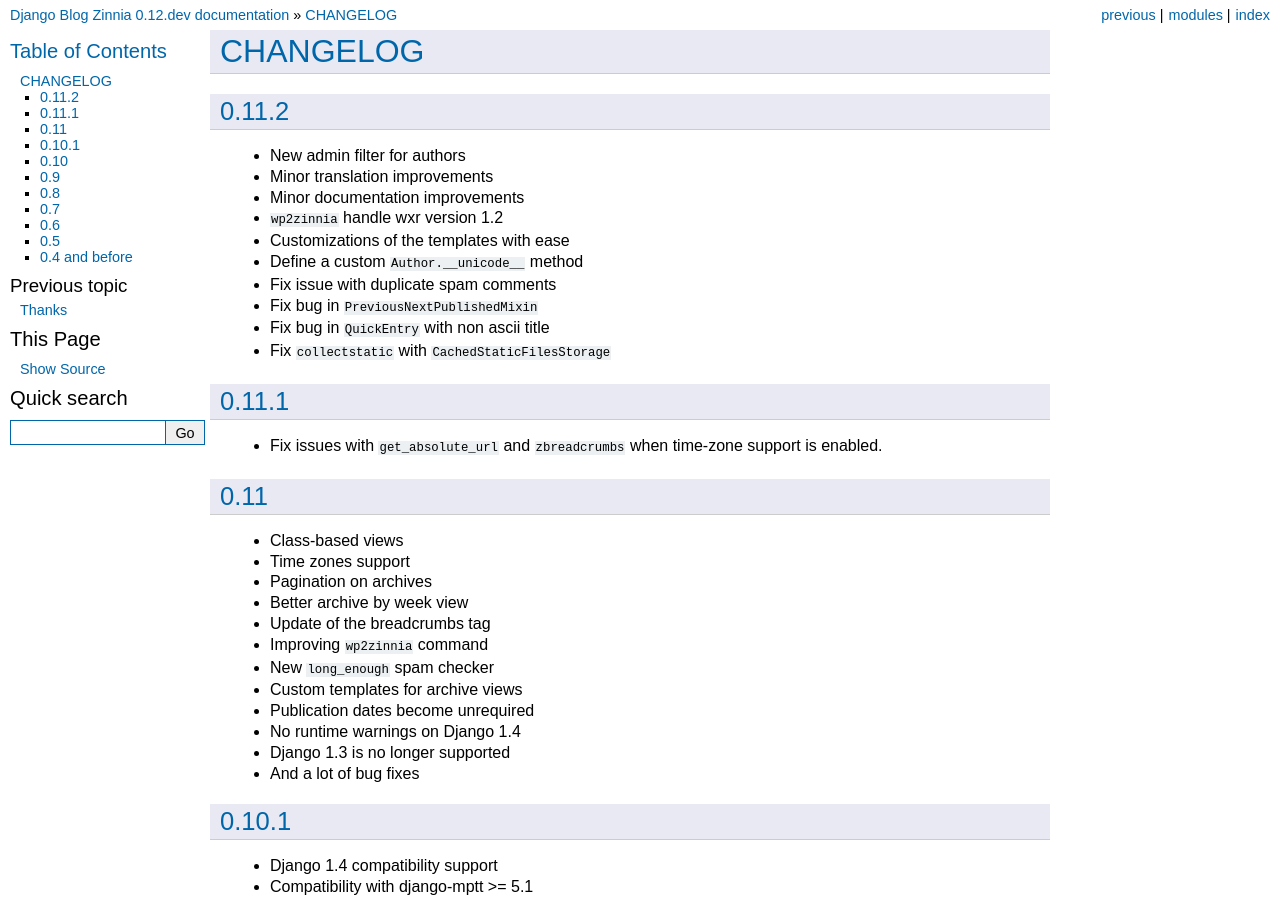
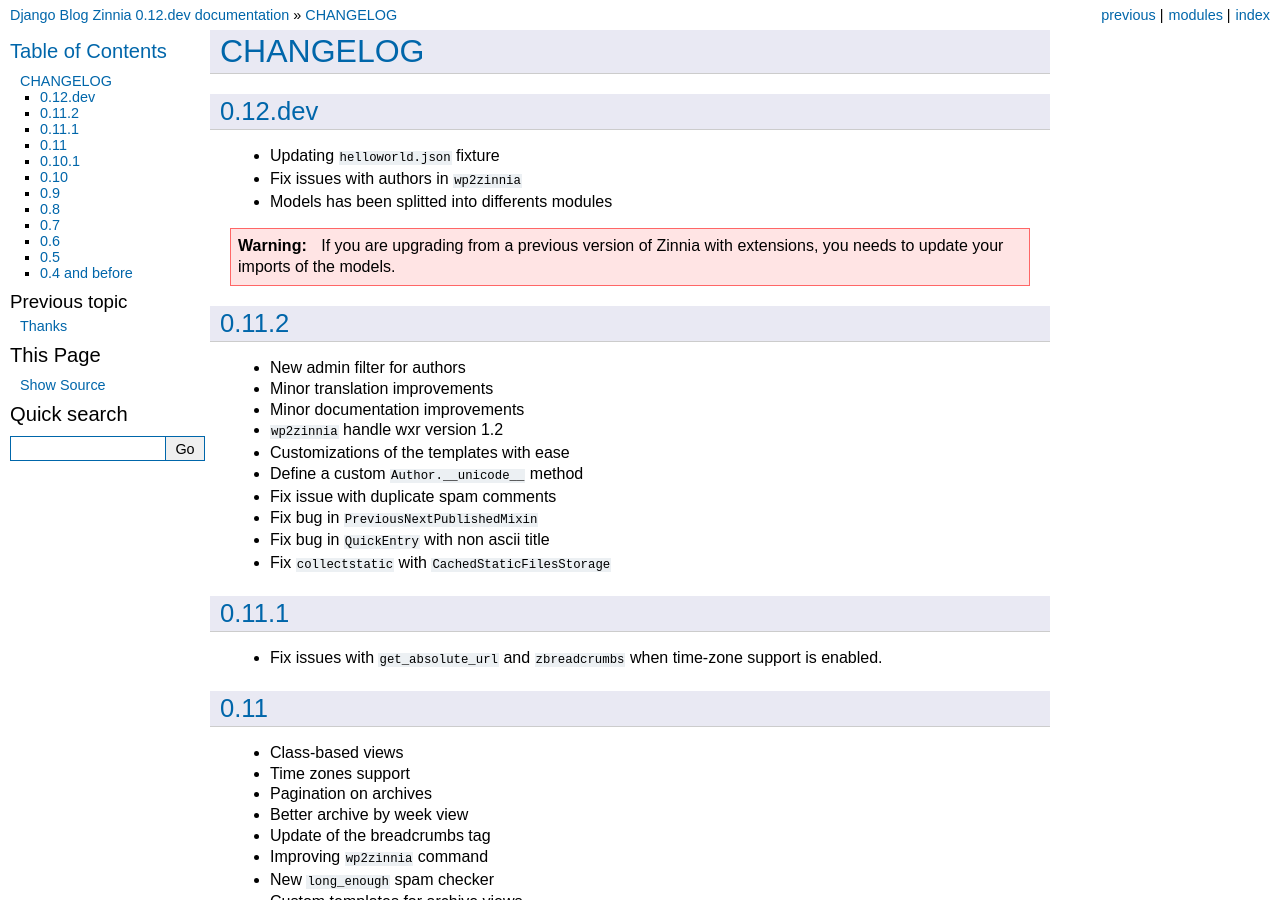
Before and after one commit to Fantomas42/django-blog-zinnia, a Sphinx documentation site: the page built from docs/notes/changelog.rst, in a window 1280 px wide and 900 px high. Built offline with Sphinx 7.4.7, drawn with Linux system fonts in a browser that asks for light colours.

Commit message:
updating documentation after the split

```diff
--- a/docs/notes/changelog.rst
+++ b/docs/notes/changelog.rst
@@ -1,5 +1,16 @@
 CHANGELOG
 =========
+
+0.12.dev
+--------
+
+* Updating ``helloworld.json`` fixture
+* Fix issues with authors in ``wp2zinnia``
+* Models has been splitted into differents modules
+
+.. warning::
+   If you are upgrading from a previous version of Zinnia with
+   extensions, you needs to update your imports of the models.
 
 0.11.2
 ------
```
Also changed, not shown: docs/ref/api/zinnia.models.rst (added, +34 -0 lines), docs/ref/api/zinnia.rst (+1 -8 lines).
